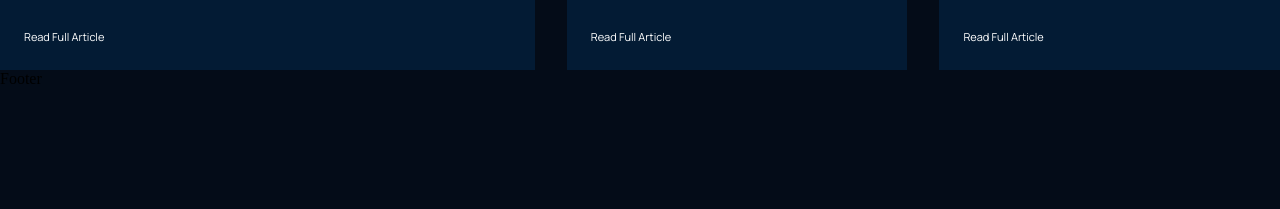
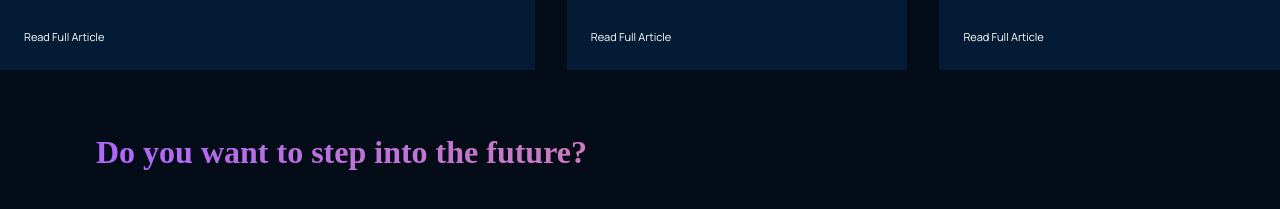
Before and after one commit to dhaedream/modern-ui-clone, a React (Create React App) app: page / in a window 1280 px wide. Shown: the part 4272-4481 px from the top of the page. Before the commit the page ends 4360 px from the top, so only its background shows below. Built offline with nearby package versions, Linux system fonts and the light colour scheme.

Commit message:
starting footer

```diff
--- a/src/container/footer/Footer.jsx
+++ b/src/container/footer/Footer.jsx
@@ -2,7 +2,13 @@ import React from "react";
 import "./footer.css";
 
 const Footer = () => {
-  return <div>Footer</div>;
+  return (
+    <div className="gpt3__footer section__padding">
+      <div className="gpt3__footer-heading">
+        <h1 className="gradient__text">Do you want to step into the future?</h1>
+      </div>
+    </div>
+  );
 };
 
 export default Footer;
```
